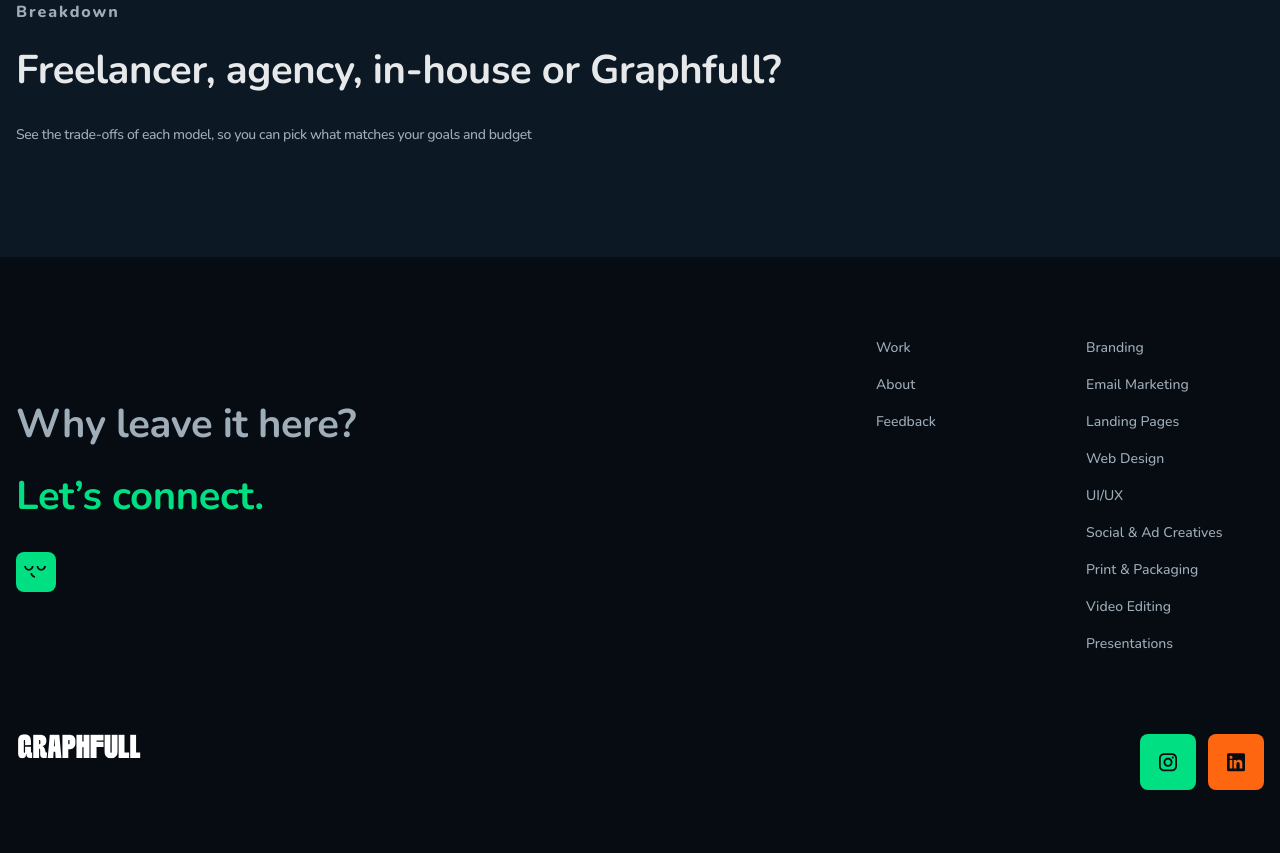
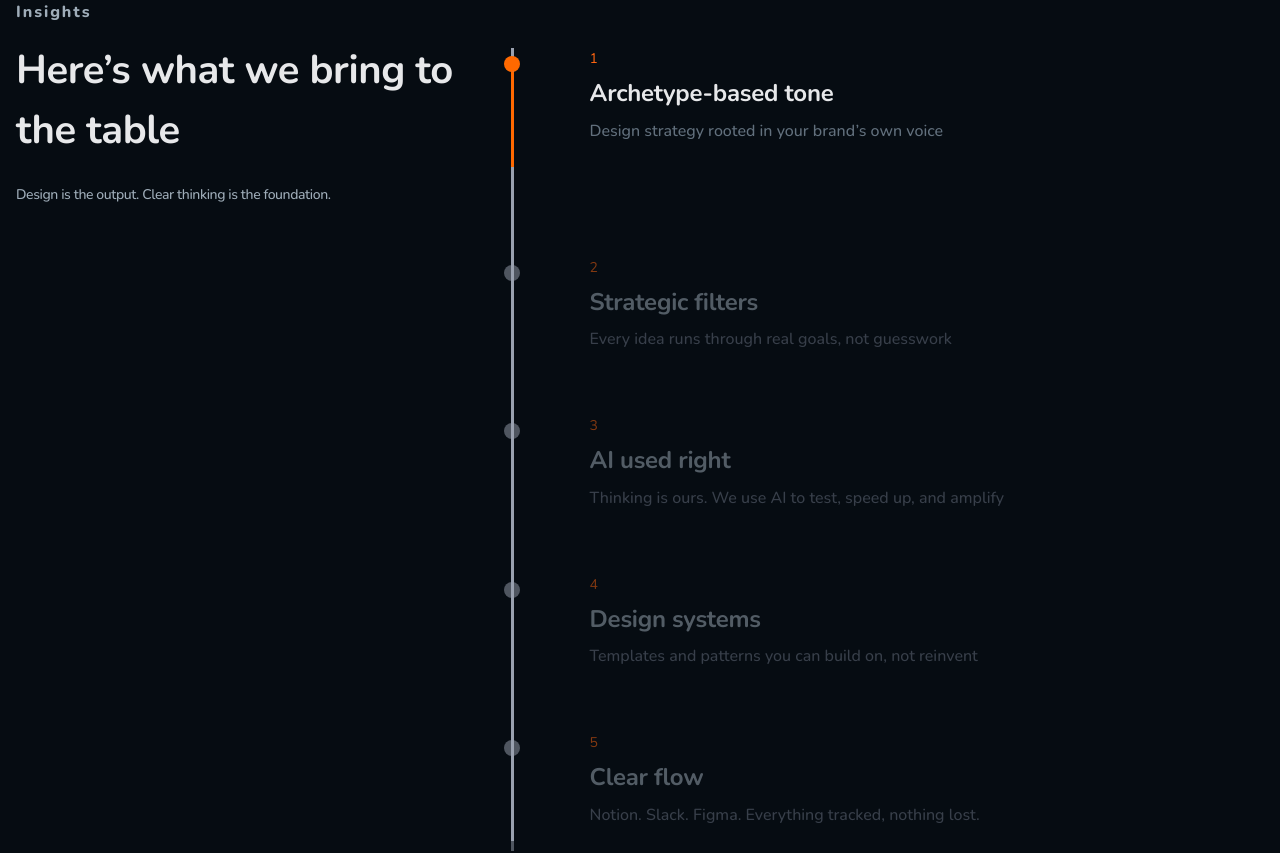
Before and after one commit to sultan93291/graphfull, a React (Vite) app: page / in a window 1280 px wide. Shown: the part 7400-8253 px from the top of the page. Built offline with nearby package versions, Linux system fonts and the light colour scheme.

Commit message:
feat:home page done

```diff
--- a/package.json
+++ b/package.json
@@ -18,6 +18,7 @@
     "react-dom": "^19.1.1",
     "react-fast-marquee": "^1.6.5",
     "react-hot-toast": "^2.5.2",
+    "react-intersection-observer": "^9.16.0",
     "react-router-dom": "^7.8.0",
     "swiper": "^11.2.10",
     "tailwind-merge": "^3.3.1",
--- a/src/components/Pages/Home/Insights.jsx
+++ b/src/components/Pages/Home/Insights.jsx
@@ -1,29 +1,160 @@
-import React, { useState } from "react";
+import React, { useState, useRef, useEffect } from "react";
+import { gsap } from "gsap";
 import Heading from "../../Heading/Heading";
 import Paragraph from "../../Paragraph/Paragraph";
 
+const items = [
+  {
+    id: 1,
+    title: "Archetype-based tone",
+    desc: "Design strategy rooted in your brand’s own voice",
+  },
+  {
+    id: 2,
+    title: "Strategic filters",
+    desc: "Every idea runs through real goals, not guesswork",
+  },
+  {
+    id: 3,
+    title: "AI used right",
+    desc: "Thinking is ours. We use AI to test, speed up, and amplify",
+  },
+  {
+    id: 4,
+    title: "Design systems",
+    desc: "Templates and patterns you can build on, not reinvent",
+  },
+  {
+    id: 5,
+    title: "Clear flow",
+    desc: "Notion. Slack. Figma. Everything tracked, nothing lost.",
+  },
+];
+
+const TimelineItem = ({ number, title, desc, isActive }) => {
+  const itemRef = useRef(null);
+
+  useEffect(() => {
+    if (isActive) {
+      gsap.to(itemRef.current, {
+        opacity: 1,
+        y: 0,
+        duration: 0.6,
+        ease: "power3.out",
+      });
+    } else {
+      gsap.to(itemRef.current, {
+        opacity: 0.5,
+        y: 50,
+        duration: 0.4,
+        ease: "power3.inOut",
+      });
+    }
+  }, [isActive]);
+
+  return (
+    <div ref={itemRef} className="relative flex items-start mb-16">
+      {/* Dot */}
+      <div
+        className={`w-4 h-4 rounded-full absolute -left-[7px] top-2 z-10 transition-colors duration-300 ${
+          isActive ? "bg-orange-500" : "bg-gray-400"
+        }`}
+      />
+      {/* Line */}
+      <div
+        className={`absolute left-0 top-6 w-[3px] h-full transition-colors duration-300 ${
+          isActive ? "bg-orange-500" : "bg-gray-400"
+        }`}
+      />
+      {/* Text */}
+      <div className="flex flex-col gap-y-2 " style={{ marginLeft: "78.6px" }}>
+        <Paragraph
+          className=" text-primary-yellow leading-[150%] tracking-[1.92px] font-extra-bold text-sm "
+          Txt={number}
+        />
+
+        <Heading
+          Variant={"h3"}
+          className={`text-2xl font-bold leading-[140%]  tracking-[-0.24px]  ${
+            isActive ? " text-primary-white" : " text-primary-light-white"
+          }`}
+          Txt={title}
+        />
+        <Paragraph
+          className={`text-base font-medium leading-[150%] ${isActive ? "text-metal-gray" : "text-gray-500"}`}
+          Txt={desc}
+        />
+      </div>
+    </div>
+  );
+};
 
 const Insights = () => {
+  const containerRef = useRef(null);
+  const [activeIndex, setActiveIndex] = useState(0);
+
+  useEffect(() => {
+    const handleScroll = () => {
+      if (!containerRef.current) return;
+      const children = containerRef.current.querySelectorAll(".timeline-item");
+      let newActive = 0;
+
+      children.forEach((child, index) => {
+        const rect = child.getBoundingClientRect();
+        const containerHeight = window.innerHeight;
+        if (
+          rect.top < containerHeight * 0.6 &&
+          rect.bottom > containerHeight * 0.3
+        ) {
+          newActive = index;
+        }
+      });
+
+      setActiveIndex(newActive);
+    };
+
+    window.addEventListener("scroll", handleScroll);
+    handleScroll();
+    return () => window.removeEventListener("scroll", handleScroll);
+  }, []);
 
   return (
-    <section className="h-auto w-full bg-extra-blue  py-[112px] overflow-hidden">
-      <div className="container flex flex-col gap-y-20 ">
-        <div className="flex flex-col gap-y-4 mb-12 lg:mb-0">
+    <section className="h-auto w-full bg-primary-color py-[112px]">
+      <div className="container flex flex-row justify-between ">
+        {/* Section Heading */}
+        <div className="flex flex-col gap-y-4">
           <Heading
             Variant="h6"
-            Txt="breakdown"
+            Txt="insights"
             className="text-base capitalize text-primary-light-white font-extrabold leading-[150%] tracking-[1.92px]"
           />
           <div className="flex flex-col gap-y-6">
             <Heading
               Variant="h3"
-              Txt="Freelancer, agency, in-house or Graphfull?"
-              className="text-[40px] text-primary-white font-bold leading-[150%] tracking-[-0.4px] "
+              Txt="Here’s what we bring to the table"
+              className="text-[40px] text-primary-white font-bold leading-[150%] tracking-[-0.4px] max-w-[464px]"
             />
             <Paragraph
-              Txt="See the trade-offs of each model, so you can pick what matches your goals and budget"
-              className="text-sm text-primary-light-white font-medium leading-[150%] tracking-[-0.4px] "
+              Txt="Design is the output. Clear thinking is the foundation."
+              className="text-sm text-primary-light-white font-medium leading-[150%] tracking-[-0.4px]"
             />
+          </div>
+        </div>
+
+        {/* Timeline */}
+        <div className="relative mt-12 pl-10 w-[808px]">
+          <div className="absolute left-0 ml-10 top-0 w-[3px] h-full bg-gray-400" />
+          <div className="flex flex-col" ref={containerRef}>
+            {items.map((item, index) => (
+              <div key={item.id} className="timeline-item relative">
+                <TimelineItem
+                  number={index + 1}
+                  title={item.title}
+                  desc={item.desc}
+                  isActive={index === activeIndex}
+                />
+              </div>
+            ))}
           </div>
         </div>
       </div>
--- a/src/index.css
+++ b/src/index.css
@@ -37,6 +37,9 @@
   --breakpoint-2xl: 1280px;
   --breakpoint-3xl: 1440px;
 }
+
+
+
 
 @layer components {
   body {
```
Also changed, not shown: 1 other file (tests, documents, lock files or other folders).
